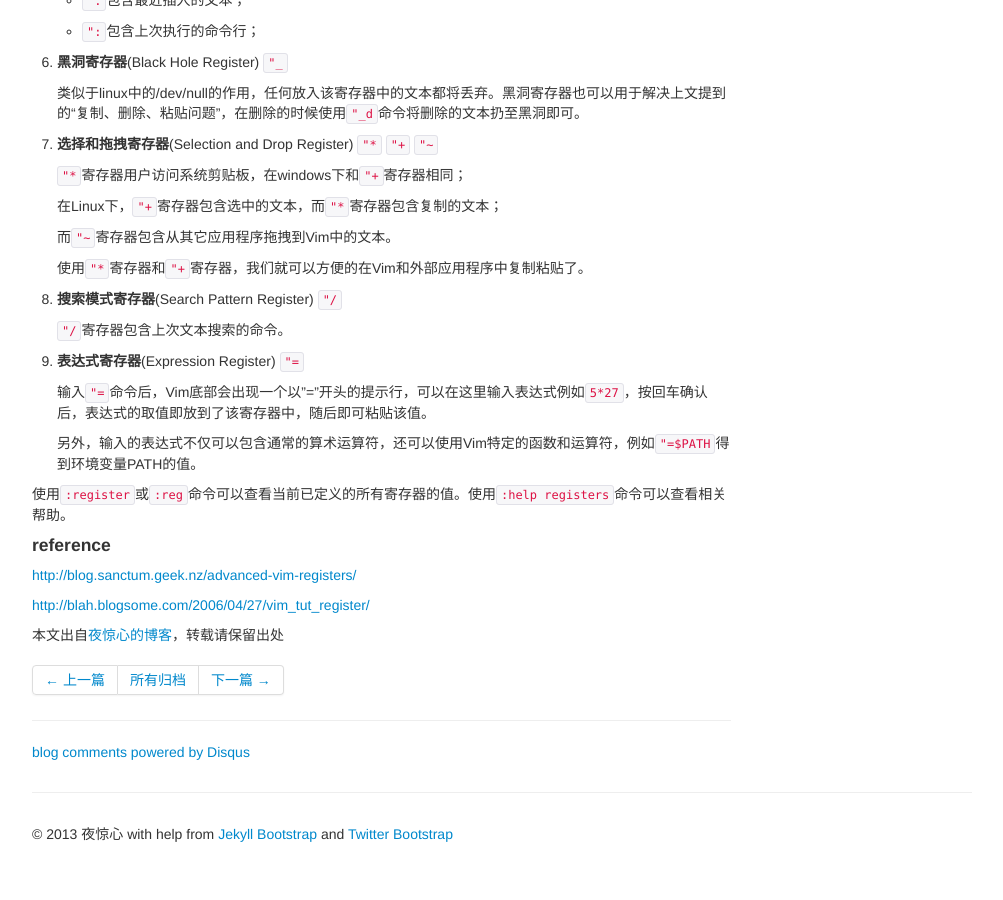
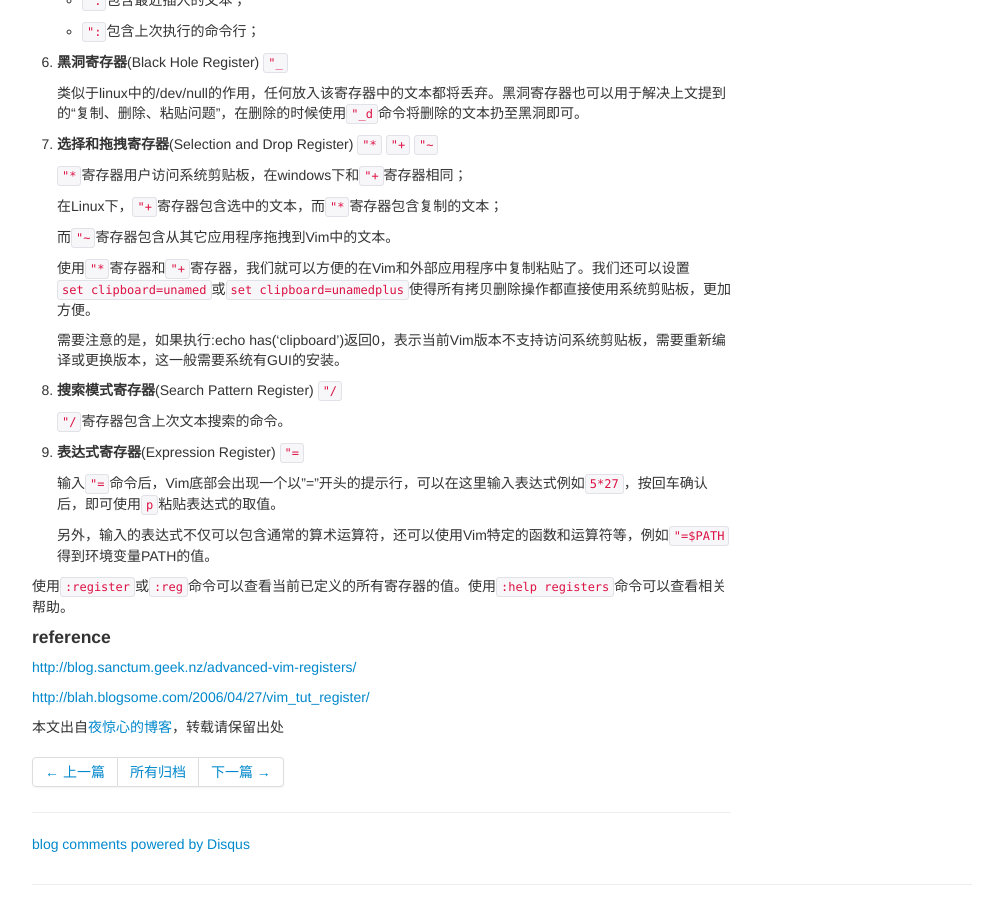
Before and after one commit to yejinxin/yejinxin.github.io, a Jekyll site: the page built from _posts/2013-06-03-vim-register-usage.md, in a window 1280 px wide and 900 px high, scrolled down 866 px. Shown: the whole window, without its empty margins (138-1141 px from the left). Built offline with Jekyll 4.4.1, drawn with Linux system fonts in a browser that asks for light colours; Markdown is read by kramdown in place of the engine named in the settings; comment, search, counter and statistics services are not loaded; before the commit the page ends 1720 px from its top, so only the background shows below that.

Commit message:
modify vim register post

```diff
--- a/_posts/2013-06-03-vim-register-usage.md
+++ b/_posts/2013-06-03-vim-register-usage.md
@@ -60,7 +60,9 @@ Vim中的寄存器(register)作用和windows中的剪贴板类似，不过Vim中
 
     而`"~`寄存器包含从其它应用程序拖拽到Vim中的文本。
 
-    使用`"*`寄存器和`"+`寄存器，我们就可以方便的在Vim和外部应用程序中复制粘贴了。
+    使用`"*`寄存器和`"+`寄存器，我们就可以方便的在Vim和外部应用程序中复制粘贴了。我们还可以设置`set clipboard=unamed`或`set clipboard=unamedplus`使得所有拷贝删除操作都直接使用系统剪贴板，更加方便。
+
+    需要注意的是，如果执行:echo has('clipboard')返回0，表示当前Vim版本不支持访问系统剪贴板，需要重新编译或更换版本，这一般需要系统有GUI的安装。
 
 8. **搜索模式寄存器**(Search Pattern Register) `"/`
 
@@ -68,9 +70,9 @@ Vim中的寄存器(register)作用和windows中的剪贴板类似，不过Vim中
 
 9. **表达式寄存器**(Expression Register) `"=`
 
-    输入`"=`命令后，Vim底部会出现一个以"="开头的提示行，可以在这里输入表达式例如`5*27`，按回车确认后，表达式的取值即放到了该寄存器中，随后即可粘贴该值。
+    输入`"=`命令后，Vim底部会出现一个以"="开头的提示行，可以在这里输入表达式例如`5*27`，按回车确认后，即可使用`p`粘贴表达式的取值。
 
-    另外，输入的表达式不仅可以包含通常的算术运算符，还可以使用Vim特定的函数和运算符，例如`"=$PATH`得到环境变量PATH的值。
+    另外，输入的表达式不仅可以包含通常的算术运算符，还可以使用Vim特定的函数和运算符等，例如`"=$PATH`得到环境变量PATH的值。
 
 使用`:register`或`:reg`命令可以查看当前已定义的所有寄存器的值。使用`:help registers`命令可以查看相关帮助。
 
```
